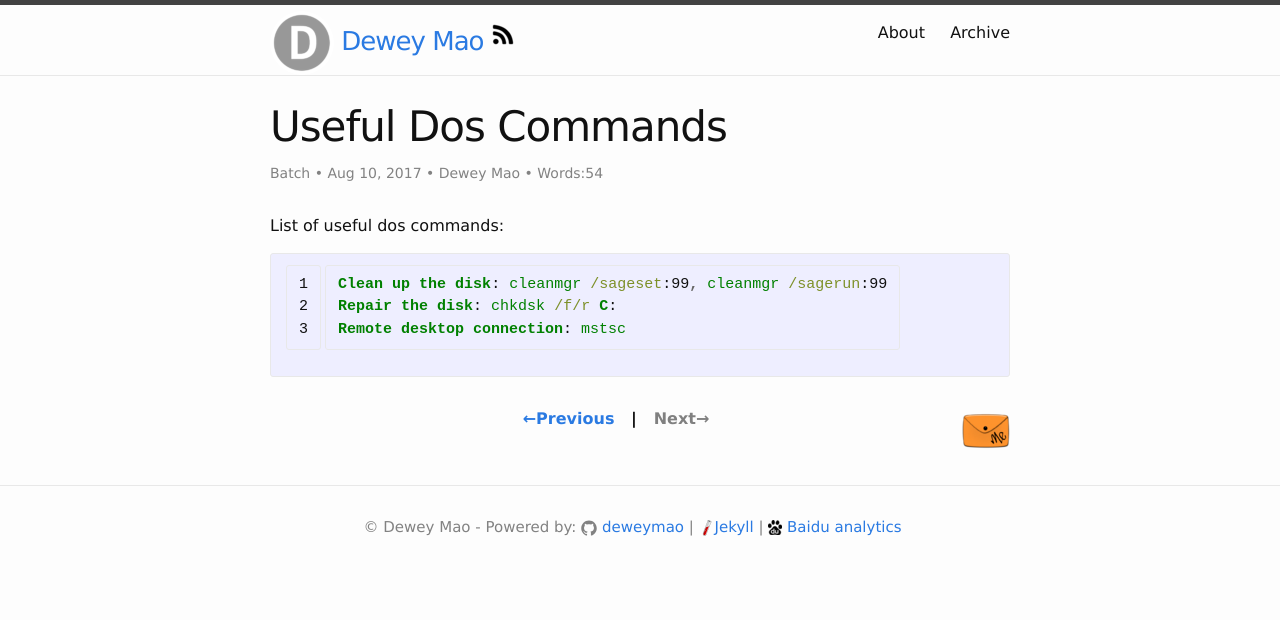
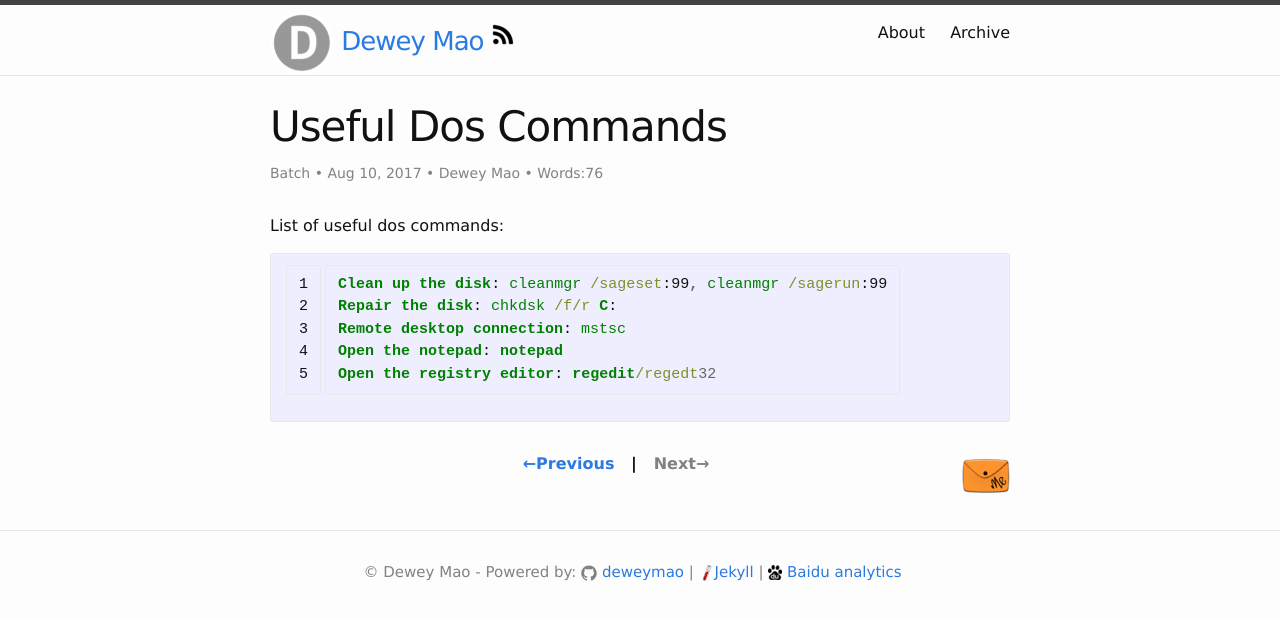
Before and after one commit to deweymao/deweymao.github.io, a Jekyll site: the page built from _posts/2017-08-09-useful_dos_commands.md, in a window 1280 px wide. Shown: the top 620 px of the page. Built offline with Jekyll 4.4.1, drawn with Linux system fonts in a browser that asks for light colours; comment, search, counter and statistics services are not loaded.

Commit message:
modify post

```diff
--- a/_posts/2017-08-09-useful_dos_commands.md
+++ b/_posts/2017-08-09-useful_dos_commands.md
@@ -11,4 +11,6 @@ List of useful dos commands:
 Clean up the disk: cleanmgr /sageset:99, cleanmgr /sagerun:99
 Repair the disk: chkdsk /f/r C:
 Remote desktop connection: mstsc
+Open the notepad: notepad
+Open the registry editor: regedit/regedt32
 {% endhighlight %}
```
